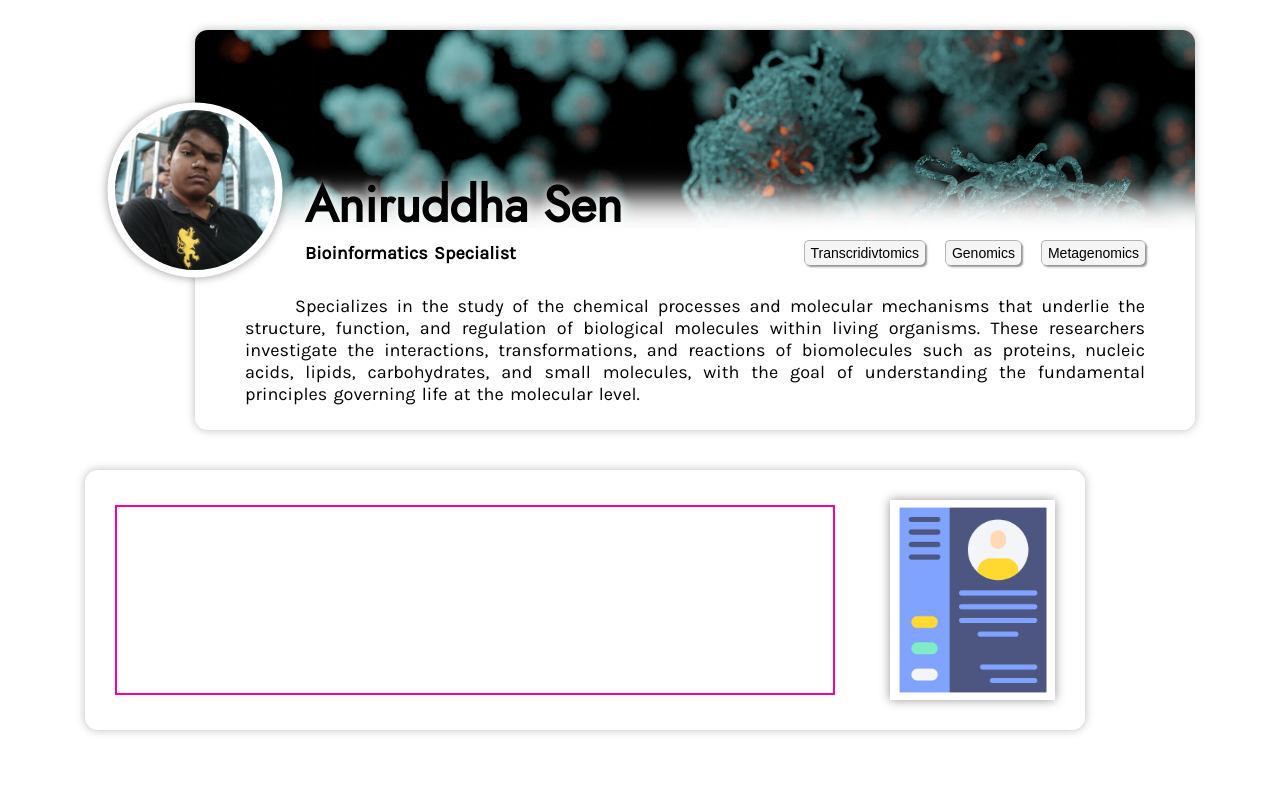
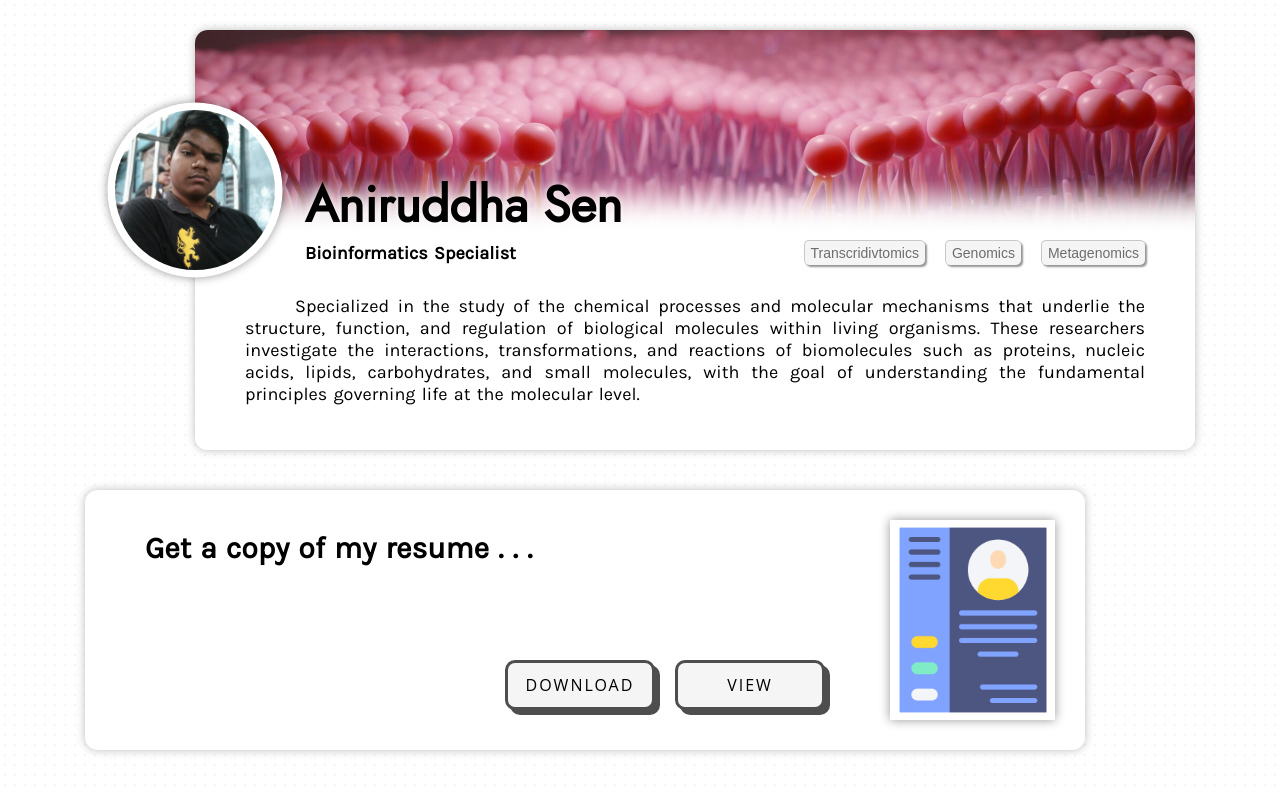
Before and after one commit to tathagatamishra/AniruddhaSen, a React (Vite) app in the folder client/: page / in a window 1280 px wide. Shown: the top 794 px of the page. Built offline with nearby package versions, Linux system fonts and the light colour scheme.

Commit message:
C1 & C2 basic done

```diff
--- a/client/src/Component/C1/About.jsx
+++ b/client/src/Component/C1/About.jsx
@@ -1,7 +1,9 @@
 import React from "react";
 import "./About.scss";
 import profileImage from "./ani.jpg";
-import coverImage from "./nigogosyan.jpg";
+// import coverImage from "./nigogosyan.jpg";
+import coverImage from "./membrane.jpg";
+// import coverImage from "./rbc-fibrin.jpg";
 import defaultProfile from "./default-profile.png";
 
 export default function About() {
@@ -38,7 +40,7 @@ export default function About() {
               </div>
             </div>
 
-            <p className="bio-description">Specializes in the study of the chemical processes and molecular mechanisms that underlie the structure, function, and regulation of biological molecules within living organisms. These researchers investigate the interactions, transformations, and reactions of biomolecules such as proteins, nucleic acids, lipids, carbohydrates, and small molecules, with the goal of understanding the fundamental principles governing life at the molecular level.</p>
+            <p className="bio-description">Specialized in the study of the chemical processes and molecular mechanisms that underlie the structure, function, and regulation of biological molecules within living organisms. These researchers investigate the interactions, transformations, and reactions of biomolecules such as proteins, nucleic acids, lipids, carbohydrates, and small molecules, with the goal of understanding the fundamental principles governing life at the molecular level.</p>
           </div>
         </div>
       </div>
--- a/client/src/Component/C1/About.scss
+++ b/client/src/Component/C1/About.scss
@@ -14,7 +14,7 @@
     & .about-card {
         padding: 0;
         width: 1000px;
-        height: 400px;
+        height: 420px;
         margin: 30px 20px 20px 0;
 
         float: right;
@@ -61,6 +61,7 @@
                 box-shadow: 0 0 10px rgba(0, 0, 0, 0.411);
 
                 user-select: none;
+                transition: 300ms;
 
                 & .default-image {
                     width: 160px;
@@ -71,6 +72,7 @@
                     top: 50%;
                     left: 50%;
                     transform: translate(-50%, -50%);
+                    transition: 300ms;
                 }
             }
 
@@ -89,6 +91,24 @@
                 border-radius: 49.9%;
 
                 user-select: none;
+                transition: 300ms;
+            }
+
+            &:hover {
+                & .bg-image {
+                    width: 195px;
+                    height: 195px;
+
+                    & .default-image {
+                        width: 180px;
+                        height: 180px;
+                    }
+                }
+
+                & .user-image {
+                    width: 180px;
+                    height: 180px;
+                }
             }
         }
 
@@ -97,7 +117,7 @@
             border-top-right-radius: 0.8rem;
             border-top-left-radius: 0.8rem;
             // border: 2px solid rgb(62, 249, 0);
-
+            user-select: none;
             z-index: 0;
 
             & .cover-shadow {
@@ -117,7 +137,7 @@
         }
 
         & .bio {
-            height: 250px;
+            height: 270px;
             width: 1000px;
             margin-top: 150px;
 
@@ -181,12 +201,13 @@
                             padding: 4px 6px 4px 6px;
 
                             // line-height: 0;
+                            color: rgb(109, 109, 109);
                             font-family: Arial, Helvetica, sans-serif;
                             font-size: 14px;
 
                             border-radius: 5px;
-                            border-top: 1px solid rgb(180, 180, 180);
-                            border-left: 1px solid rgb(180, 180, 180);
+                            border-top: 1px solid rgb(200, 200, 200);
+                            border-left: 1px solid rgb(200, 200, 200);
                             background-color: whitesmoke;
                             box-shadow: 2px 2px 2px rgba(0, 0, 0, 0.422);
                         }
--- a/client/src/Component/C2/Resume.jsx
+++ b/client/src/Component/C2/Resume.jsx
@@ -9,8 +9,12 @@ export default function Resume() {
       <div className="resume-card">
         <div className="cv-lt">
 
-          <div className="cv-text"></div>
-          <div className="cv-btn"></div>
+          <div className="cv-text">Get a copy of my resume . . .</div>
+
+          <div className="cv-btn">
+            <button>View</button>
+            <button>Download</button>
+          </div>
 
         </div>
 
--- a/client/src/Component/C2/Resume.scss
+++ b/client/src/Component/C2/Resume.scss
@@ -6,7 +6,7 @@
     // border: solid 2px red;
 
     & .resume-card {
-        padding: 10px;
+        padding: 30px;
         width: 1000px;
         margin: 20px 0 0 20px;
 
@@ -22,16 +22,71 @@
         // border: 2px solid rgb(249, 153, 0);
 
         & .cv-lt {
-            width: 720px;
-            height: 190px;
-            margin: 20px;
-            border: 2px solid rgb(249, 0, 162);
+            width: 680px;
+            height: 180px;
+            margin: 0 0 0 30px;
+            // border: 2px solid rgb(249, 207, 0);
+
+            display: flex;
+            flex-direction: column;
+            justify-content: space-between;
+            align-items: center;
+
+            & .cv-text {
+                width: 100%;
+
+                font-size: 30px;
+                font-weight: 600;
+                word-spacing: 2px;
+                font-family: 'Karla', sans-serif;
+
+                // border: 1px solid rgb(0, 124, 249);
+            }
+
+            & .cv-btn {
+                width: 100%;
+
+                // border: 1px solid rgb(249, 0, 199);
+
+                & button {
+                    height: 50px;
+                    width: 150px;
+                    font-size: 18px;
+                    border-radius: 10px;
+                    outline: none;
+                    border: none;
+                    margin-left: 20px;
+                    float: right;
+
+                    font-family: "Open Sans", sans-serif;
+                    font-size: 16px;
+                    letter-spacing: 2px;
+                    text-decoration: none;
+                    text-transform: uppercase;
+                    color: #000000;
+                    background-color: whitesmoke;
+                    border: 3px solid rgb(78, 78, 78);
+                    padding: 0.25em 0.5em;
+                    box-shadow: 5px 5px 0px rgb(78, 78, 78);
+                    position: relative;
+                    user-select: none;
+                    -webkit-user-select: none;
+                    touch-action: manipulation;
+                    // transition: 200ms;
+
+                  &:active {
+                    box-shadow: 0px 0px 0px 0px;
+                    top: 5px;
+                    left: 5px;
+                  }
+                }
+            }
         }
 
         & .cv-rt {
             width: 165px;
             height: 200px;
-            margin: 20px;
+            // margin: 20px;
 
             display: flex;
             flex-direction: row;
--- a/client/src/main.scss
+++ b/client/src/main.scss
@@ -3,6 +3,12 @@
     box-sizing: border-box;
 
     cursor: url(https://cur.cursors-4u.net/cursors/cur-11/cur1054.cur), auto !important;
+
+    &::selection {
+      color: #000000;
+      background: #ffff00;
+      text-shadow: none;
+  }
   }
 
   html,
@@ -11,6 +17,10 @@
     box-sizing: border-box;
     -webkit-font-smoothing: antialiased;
     background: white;
+    // background-color: rgb(32, 28, 43);
+    background-image: radial-gradient(whitesmoke 1px, transparent 11%);
+    background-size: 10px 10px;
+    background-repeat: repeat;
   }
 
   body {
```
